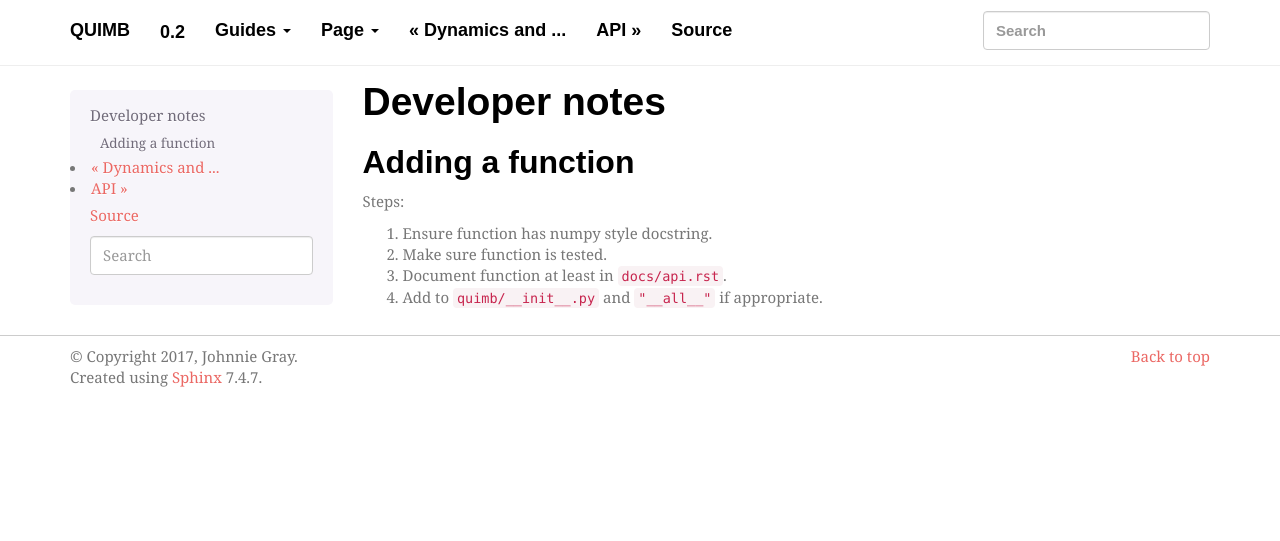
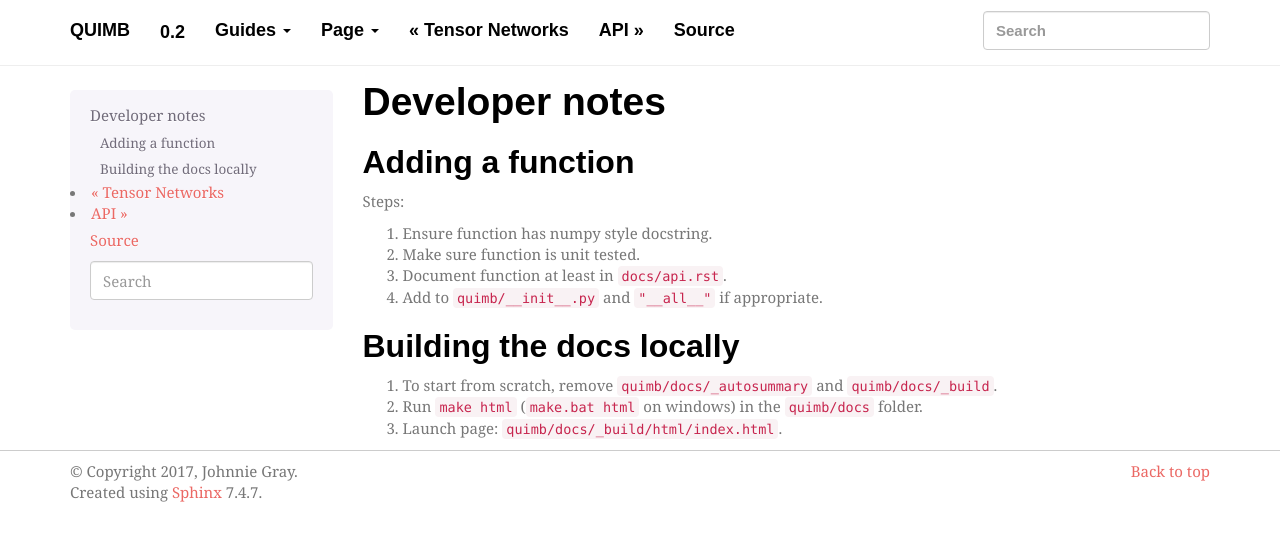
Before and after one commit to jcmgray/quimb, a Sphinx documentation site: the page built from docs/develop.rst, in a window 1280 px wide. Shown: the top 541 px of the page. Built offline with Sphinx 7.4.7, drawn with Linux system fonts in a browser that asks for light colours; some web fonts are replaced.

Commit message:
doc changes

```diff
--- a/README.rst
+++ b/README.rst
@@ -14,5 +14,6 @@
 * Uses `numpy` and `scipy.sparse` matrices as quantum objects.
 * Many operations accelerated using `numba` and `numexpr`.
 * Optional `slepc4py` interface for easy distributed linear algebra.
+* Simple tensor network manipulations and algorithms.
 
 Some documentation at: `<http://quimb.readthedocs.io/en/latest/>`_.
--- a/docs/develop.rst
+++ b/docs/develop.rst
@@ -9,6 +9,14 @@ Adding a function
 Steps:
 
 1. Ensure function has numpy style docstring.
-2. Make sure function is tested.
+2. Make sure function is unit tested.
 3. Document function at least in ``docs/api.rst``.
 4. Add to ``quimb/__init__.py`` and ``"__all__"`` if appropriate.
+
+
+Building the docs locally
+=========================
+
+1. To start from scratch, remove ``quimb/docs/_autosummary`` and ``quimb/docs/_build``.
+2. Run ``make html`` (``make.bat html`` on windows) in the ``quimb/docs`` folder.
+3. Launch page: ``quimb/docs/_build/html/index.html``.
--- a/docs/index.rst
+++ b/docs/index.rst
@@ -14,6 +14,7 @@ Welcome to quimb's documentation!
    solving systems
    distributed parallelism - mpi
    dynamics and evolution
+   tensor networks
    develop
 
 
--- /dev/null
+++ b/docs/tensor networks.rst
@@ -0,0 +1,3 @@
+###############
+Tensor Networks
+###############
```
Also changed, not shown: 2 other files.
